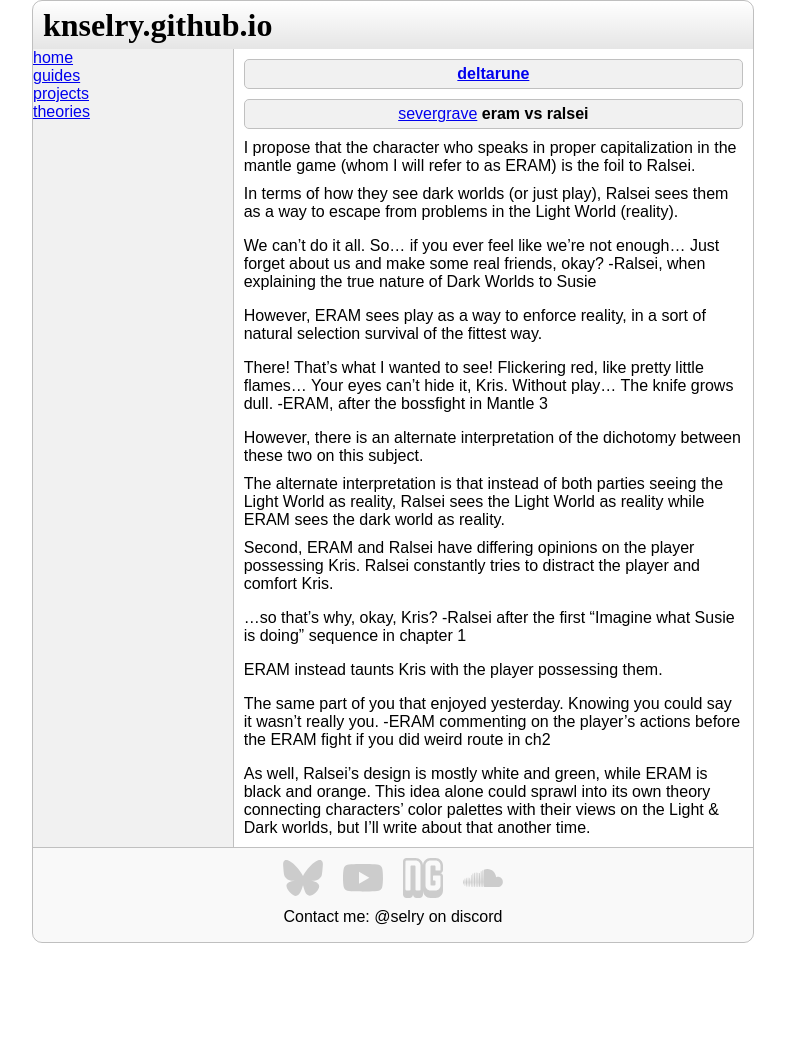
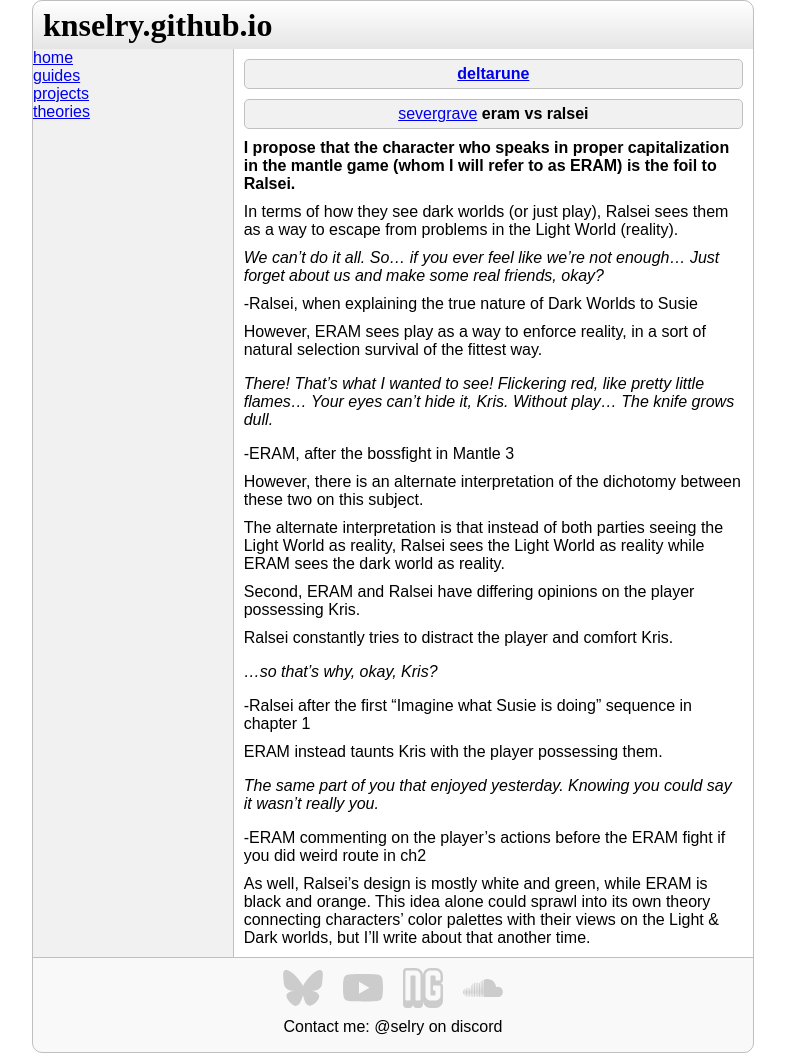
Before and after one commit to knselry/knselry.github.io, a Jekyll site: the page built from theories/deltarune/eramral.markdown, in a window 1280 px wide. Shown: the whole page, without its empty margins (247-1032 px from the left). Built offline with Jekyll 4.4.1, drawn with Linux system fonts in a browser that asks for light colours; before the commit the page ends 943 px from its top, so only the background shows below that; part of the change alters nothing that is shown.

```diff
--- a/theories/deltarune/eramral.markdown
+++ b/theories/deltarune/eramral.markdown
@@ -1,22 +1,25 @@
 ---
 layout: default
-category1: guides
+category1: theories
 title: ERAM vs Ralsei
 desc: Theory by selry
 ---
-I propose that the character who speaks in proper capitalization in the mantle game (whom I will refer to as ERAM) is the foil to Ralsei.
+<b>I propose that the character who speaks in proper capitalization in the mantle game (whom I will refer to as ERAM) is the foil to Ralsei.</b>
 
-In terms of how they see dark worlds (or just play), Ralsei sees them as a way to escape from problems in the Light World
-(reality).
-> We can't do it all. So... if you ever feel like we're not enough...
-> Just forget about us and make some real friends, okay?
+In terms of how they see dark worlds (or just play), Ralsei sees them as a way to escape from problems in the Light World (reality).
+
+<i>We can't do it all. So... if you ever feel like we're not enough...
+Just forget about us and make some real friends, okay?</i>
+
 -Ralsei, when explaining the true nature of Dark Worlds to Susie
 
 However, ERAM sees play as a way to enforce reality, in a sort of natural selection survival of the fittest way.
-> There! That's what I wanted to see!
+
+> <i>There! That's what I wanted to see!
 > Flickering red, like pretty little flames...
 > Your eyes can't hide it, Kris. Without play...
-> The knife grows dull.
+> The knife grows dull.</i>
+
 -ERAM, after the bossfight in Mantle 3
 
 However, there is an alternate interpretation of the dichotomy between these two on this subject.
@@ -26,13 +29,18 @@ reality while ERAM sees the dark world as reality.
 
 
 Second, ERAM and Ralsei have differing opinions on the player possessing Kris.
+
 Ralsei constantly tries to distract the player and comfort Kris.
-> ...so that's why, okay, Kris?
+
+> <i>...so that's why, okay, Kris?</i>
+
 -Ralsei after the first "Imagine what Susie is doing" sequence in chapter 1
 
 ERAM instead taunts Kris with the player possessing them.
-> The same part of you that enjoyed yesterday.
-> Knowing you could say it wasn't really you.
+
+> <i>The same part of you that enjoyed yesterday.
+> Knowing you could say it wasn't really you.</i>
+
 -ERAM commenting on the player's actions before the ERAM fight if you did weird route in ch2
 
 As well, Ralsei's design is mostly white and green, while ERAM is black and orange. This idea alone could sprawl into its own theory
```
